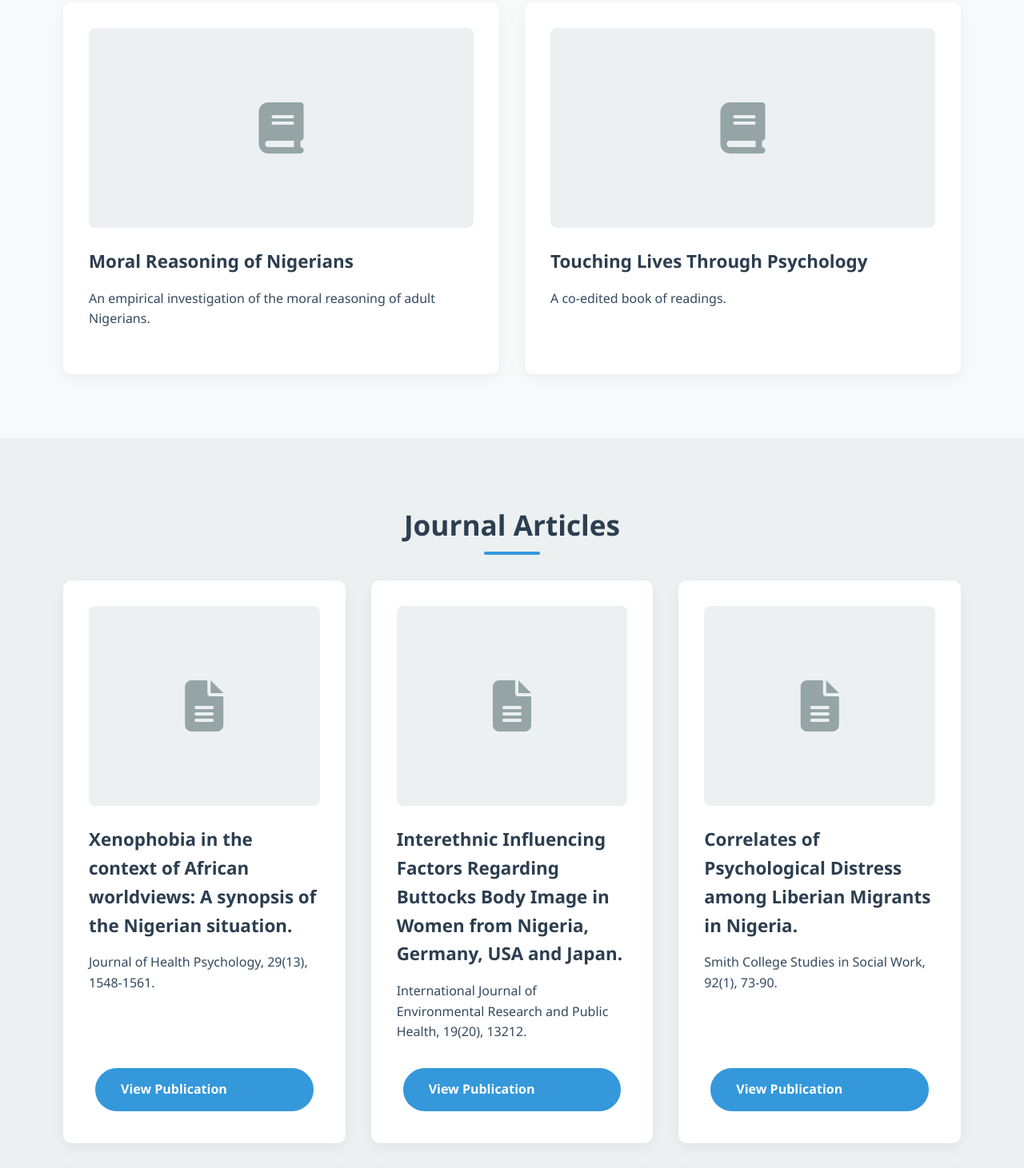
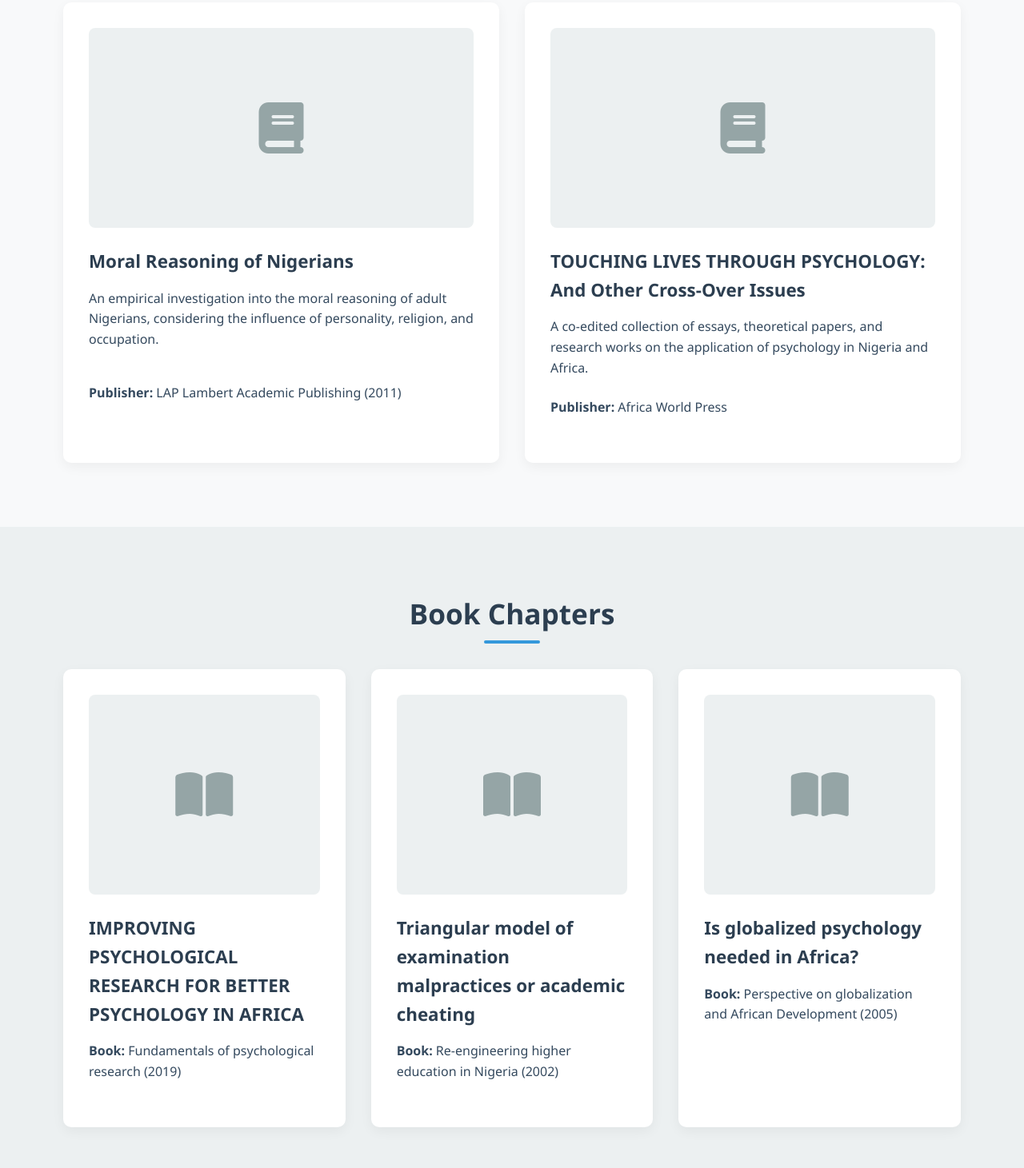
Before and after one commit to lanryweezy/prof-lanre-adebayo, a plain HTML site: page books.html in a window 1280 px wide. Shown: the part 617-2078 px from the top of the page at 80% size. Drawn offline with Linux system fonts and the light colour scheme.

Commit message:
feat: enhance books and publications sections

```diff
--- a/books.html
+++ b/books.html
@@ -1,3 +1,4 @@
+
 <!DOCTYPE html>
 <html lang="en">
 <head>
@@ -48,104 +49,128 @@
         <div class="container">
             <h2 class="section-title">Books</h2>
             <div class="books-grid">
-                <!-- Book 1 -->
-                <div class="book-card" data-category="books">
+                <div class="book-card">
                     <div class="book-cover">
                         <i class="fas fa-book"></i>
                     </div>
                     <div class="book-info">
                         <h3>Moral Reasoning of Nigerians</h3>
-                        <p>An empirical investigation of the moral reasoning of adult Nigerians.</p>
+                        <p>An empirical investigation into the moral reasoning of adult Nigerians, considering the influence of personality, religion, and occupation.</p>
+                        <p><strong>Publisher:</strong> LAP Lambert Academic Publishing (2011)</p>
                     </div>
                 </div>
-
-                <!-- Book 2 -->
-                <div class="book-card" data-category="books">
+                <div class="book-card">
                     <div class="book-cover">
                         <i class="fas fa-book"></i>
                     </div>
                     <div class="book-info">
-                        <h3>Touching Lives Through Psychology</h3>
-                        <p>A co-edited book of readings.</p>
+                        <h3>TOUCHING LIVES THROUGH PSYCHOLOGY: And Other Cross-Over Issues</h3>
+                        <p>A co-edited collection of essays, theoretical papers, and research works on the application of psychology in Nigeria and Africa.</p>
+                        <p><strong>Publisher:</strong> Africa World Press</p>
                     </div>
                 </div>
             </div>
         </div>
     </section>
 
-    <!-- Publications Section -->
-    <section class="section" id="publications" style="background-color: var(--light);">
+    <!-- Book Chapters Section -->
+    <section class="section" id="book-chapters" style="background-color: var(--light);">
+        <div class="container">
+            <h2 class="section-title">Book Chapters</h2>
+            <div class="books-grid">
+                <div class="book-card">
+                    <div class="book-cover">
+                        <i class="fas fa-book-open"></i>
+                    </div>
+                    <div class="book-info">
+                        <h3>IMPROVING PSYCHOLOGICAL RESEARCH FOR BETTER PSYCHOLOGY IN AFRICA</h3>
+                        <p><strong>Book:</strong> Fundamentals of psychological research (2019)</p>
+                    </div>
+                </div>
+                <div class="book-card">
+                    <div class="book-cover">
+                        <i class="fas fa-book-open"></i>
+                    </div>
+                    <div class="book-info">
+                        <h3>Triangular model of examination malpractices or academic cheating</h3>
+                        <p><strong>Book:</strong> Re-engineering higher education in Nigeria (2002)</p>
+                    </div>
+                </div>
+                <div class="book-card">
+                    <div class="book-cover">
+                        <i class="fas fa-book-open"></i>
+                    </div>
+                    <div class="book-info">
+                        <h3>Is globalized psychology needed in Africa?</h3>
+                        <p><strong>Book:</strong> Perspective on globalization and African Development (2005)</p>
+                    </div>
+                </div>
+            </div>
+        </div>
+    </section>
+
+    <!-- Journal Articles Section -->
+    <section class="section" id="journal-articles">
         <div class="container">
             <h2 class="section-title">Journal Articles</h2>
             <div class="books-grid">
-                <!-- Journal Article 1 -->
-                <div class="book-card" data-category="journals">
+                <div class="book-card">
                     <div class="book-cover">
                         <i class="fas fa-file-alt"></i>
                     </div>
                     <div class="book-info">
                         <h3>Xenophobia in the context of African worldviews: A synopsis of the Nigerian situation.</h3>
-                        <p>Journal of Health Psychology, 29(13), 1548-1561.</p>
-                                                <a href="https://files.eric.ed.gov/fulltext/EJ1098917.pdf" class="btn" target="_blank">View Publication</a>
+                        <p>Journal of Health Psychology, 29(13), 1548-1561 (2024)</p>
+                        <a href="https://journals.sagepub.com/doi/abs/10.1177/13591053221134252" class="btn" target="_blank">View Publication</a>
                     </div>
                 </div>
-
-                <!-- Journal Article 2 -->
-                <div class="book-card" data-category="journals">
+                <div class="book-card">
                     <div class="book-cover">
                         <i class="fas fa-file-alt"></i>
                     </div>
                     <div class="book-info">
                         <h3>Interethnic Influencing Factors Regarding Buttocks Body Image in Women from Nigeria, Germany, USA and Japan.</h3>
-                        <p>International Journal of Environmental Research and Public Health, 19(20), 13212.</p>
+                        <p>International Journal of Environmental Research and Public Health, 19(20), 13212 (2022)</p>
                         <a href="https://www.mdpi.com/1660-4601/19/20/13212" class="btn" target="_blank">View Publication</a>
                     </div>
                 </div>
-
-                <!-- Journal Article 3 -->
-                <div class="book-card" data-category="journals">
+                <div class="book-card">
                     <div class="book-cover">
                         <i class="fas fa-file-alt"></i>
                     </div>
                     <div class="book-info">
                         <h3>Correlates of Psychological Distress among Liberian Migrants in Nigeria.</h3>
-                        <p>Smith College Studies in Social Work, 92(1), 73-90.</p>
+                        <p>Smith College Studies in Social Work, 92(1), 73-90 (2022)</p>
                         <a href="https://www.tandfonline.com/doi/abs/10.1080/00377317.2021.2011329" class="btn" target="_blank">View Publication</a>
                     </div>
                 </div>
-
-                <!-- Journal Article 4 -->
-                <div class="book-card" data-category="journals">
+                <div class="book-card">
                     <div class="book-cover">
                         <i class="fas fa-file-alt"></i>
                     </div>
                     <div class="book-info">
                         <h3>The Nigeria criminal justice system and its effectiveness in criminal behaviour control: A social-psychological analysis.</h3>
-                        <p>IOSR Journal of Humanities and Social Science.</p>
-                                                                        <a href="https://psyct.psychopen.eu/index.php/psyct/article/view/159" class="btn" target="_blank">View Publication</a>
+                        <p>IOSR Journal of Humanities and Social Science (2017)</p>
+                        <a href="https://www.iosrjournals.org/iosr-jhss/papers/Vol.%2022%20Issue7/Version-1/M2207018793.pdf" class="btn" target="_blank">View Publication</a>
                     </div>
                 </div>
-
-                <!-- Journal Article 5 -->
-                <div class="book-card" data-category="journals">
+                <div class="book-card">
                     <div class="book-cover">
                         <i class="fas fa-file-alt"></i>
                     </div>
                     <div class="book-info">
                         <h3>Role of computer self-efficacy and gender in computer-based test anxiety among undergraduates in Nigeria.</h3>
-                        <p>Psychological Thought, 9(1), 58-66.</p>
+                        <p>Psychological Thought, 9(1), 58-66 (2016)</p>
                         <a href="https://psyct.psychopen.eu/index.php/psyct/article/view/159" class="btn" target="_blank">View Publication</a>
                     </div>
                 </div>
-
-                <!-- Journal Article 6 -->
-                <div class="book-card" data-category="journals">
+                <div class="book-card">
                     <div class="book-cover">
                         <i class="fas fa-file-alt"></i>
                     </div>
                     <div class="book-info">
                         <h3>Common Cheating Behaviour among Nigerian University Students: A Case Study of University of Ado-Ekiti, Nigeria.</h3>
-                        <p>World Journal of Education, 1(1), 144-149.</p>
+                        <p>World Journal of Education, 1(1), 144-149 (2011)</p>
                         <a href="https://files.eric.ed.gov/fulltext/EJ1098917.pdf" class="btn" target="_blank">View Publication</a>
                     </div>
                 </div>
```
